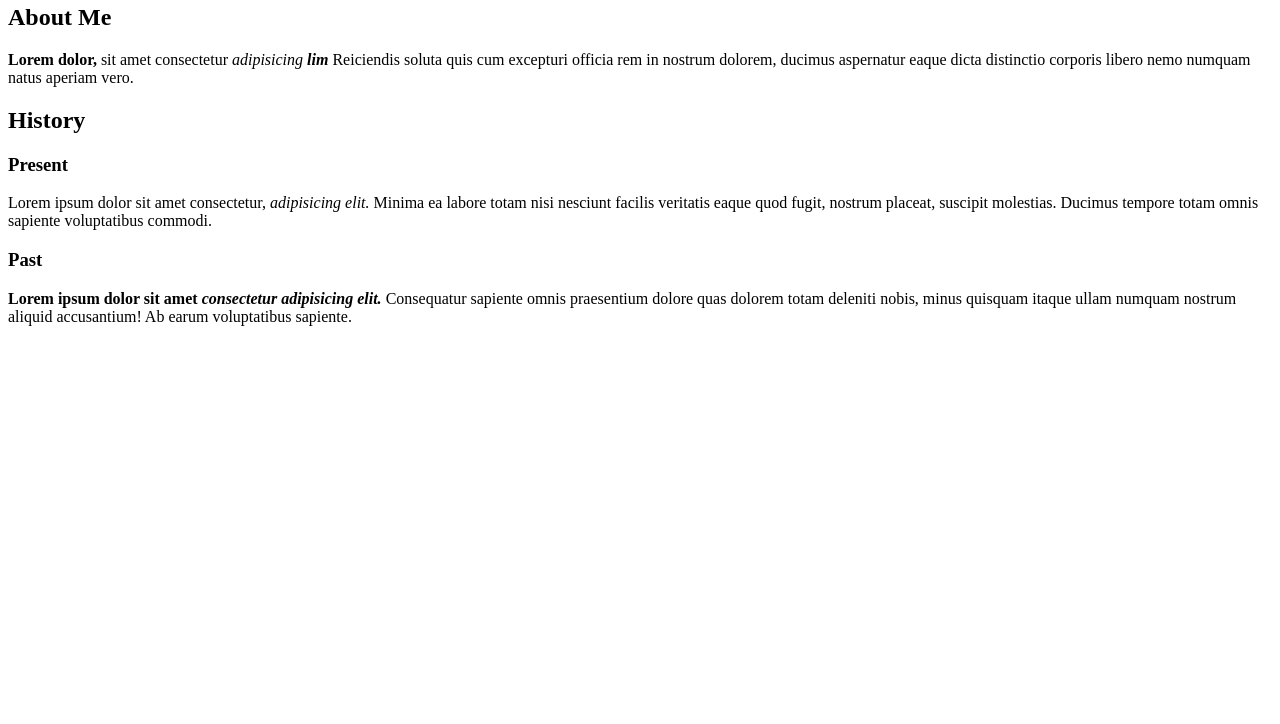
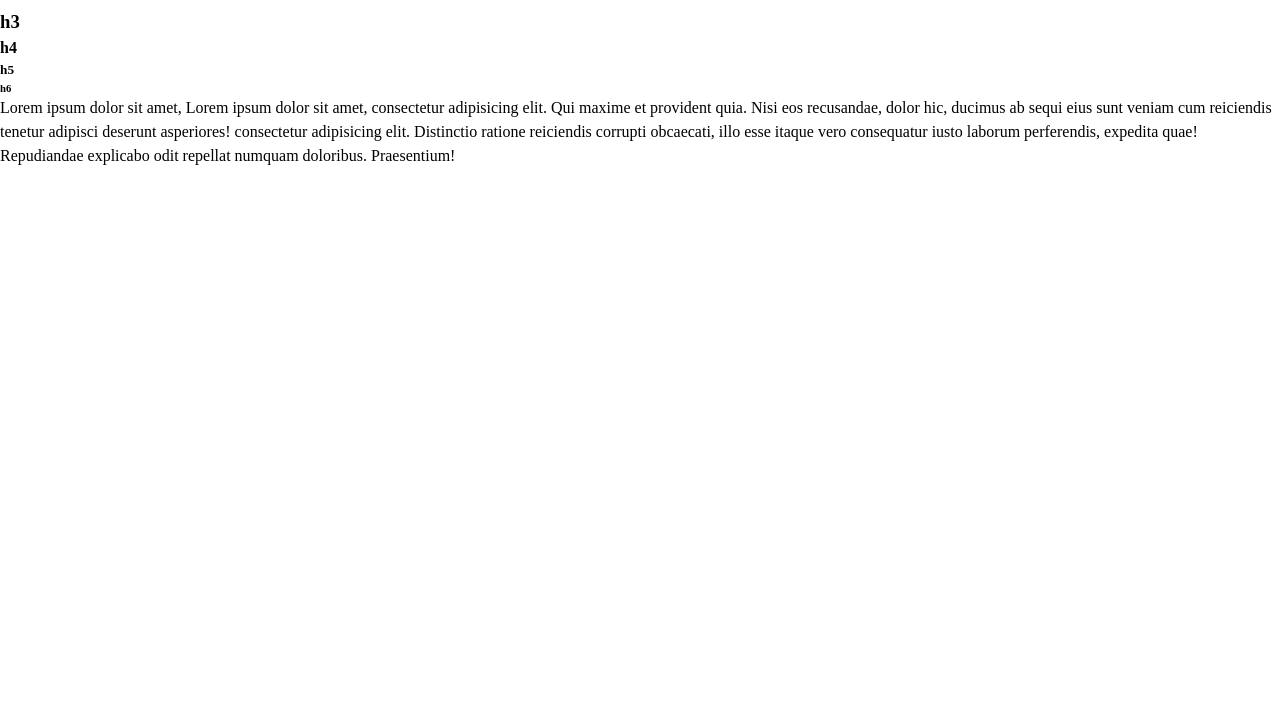
Before and after one commit to SarahDavis2/git_test, a plain HTML site: page html-boilerplate/index.html in a window 1280 px wide. Shown: the part 76-800 px from the top of the page. Drawn offline with Linux system fonts and the light colour scheme.

Commit message:
CSS Reset

```diff
--- a/html-boilerplate/index.html
+++ b/html-boilerplate/index.html
@@ -4,30 +4,16 @@
         <meta charset="UTF-8">
         <meta name="viewport" content="width=device-width, inital-size=1.0">
         <title>Blog Article</title>
+        <link rel="stylesheet" href="../reset.css">
     </head>
     <body>
-        <h1>Blog Article</h1>
-        <h2>About Me</h2>
-        <p>
-            <strong>Lorem dolor, </strong>sit amet consectetur <em>adipisicing <strong>lim</strong></em> Reiciendis soluta quis cum excepturi officia rem in nostrum dolorem, ducimus aspernatur eaque dicta distinctio corporis libero nemo numquam natus aperiam vero.
-        </p>
+        <h1>h1</h1>
+        <h2>h2</h2>
+        <h3>h3</h3>
+        <h4>h4</h4>
+        <h5>h5</h5>
+        <h6>h6</h6>
 
-        <h2>History</h2>
-        <h3>Present</h3>
-        <p>
-            Lorem ipsum dolor sit amet consectetur, <em>adipisicing elit.</em> Minima ea labore totam nisi nesciunt facilis veritatis eaque quod fugit, nostrum placeat, suscipit molestias. Ducimus tempore totam omnis sapiente voluptatibus commodi.
-        </p>
-
-        <h3>Past</h3>
-        <p>
-            <strong>Lorem ipsum dolor sit amet <em>consectetur adipisicing elit.</em></strong> Consequatur sapiente omnis praesentium dolore quas dolorem totam deleniti nobis, minus quisquam itaque ullam numquam nostrum aliquid accusantium! Ab earum voluptatibus sapiente.
-        </p>
-
-        <svg xmlns="http://www.w3.org/2000/svg" >
-
-        </svg>
-
-
-
+        <p>Lorem ipsum dolor sit amet, Lorem ipsum dolor sit amet, consectetur adipisicing elit. Qui maxime et provident quia. Nisi eos recusandae, dolor hic, ducimus ab sequi eius sunt veniam cum reiciendis tenetur adipisci deserunt asperiores! consectetur adipisicing elit. Distinctio ratione reiciendis corrupti obcaecati, illo esse itaque vero consequatur iusto laborum perferendis, expedita quae! Repudiandae explicabo odit repellat numquam doloribus. Praesentium!</p>
     </body>
 </html>
--- /dev/null
+++ b/reset.css
@@ -0,0 +1,34 @@
+/* Sarah Davis's Custom Reset */
+/* Modern-normalize fixes IOS zoom feature, and applies border-box */
+@import "modern-normalize";
+
+* {
+    margin: 0px;
+    padding: 0px;
+
+    /* Increase readability especially for dyslexic users */
+    line-height: 1.5;
+}
+
+p, h1, h2, h3, h4, h5, h6 {
+    /* Avoids single-word overflow */
+    overflow-wrap: break-word;
+}
+
+/* Toggle off list bulletin points by Andy Bell */
+ol[role="list"], ul[role="list"] {
+    list-style: none;
+}
+
+input, button, textarea, select {
+    font: inherit;
+}
+
+img, picture, video, canvas, svg {
+    /* Avoid extra spacing because default inline */
+    display: block;
+    /* Responsive image (shrinks to size) */
+    max-inline-size: 100%;
+    /* Responsive image no overflow? (Not needed because above?)
+        max-width: 100%; */
+}
```
